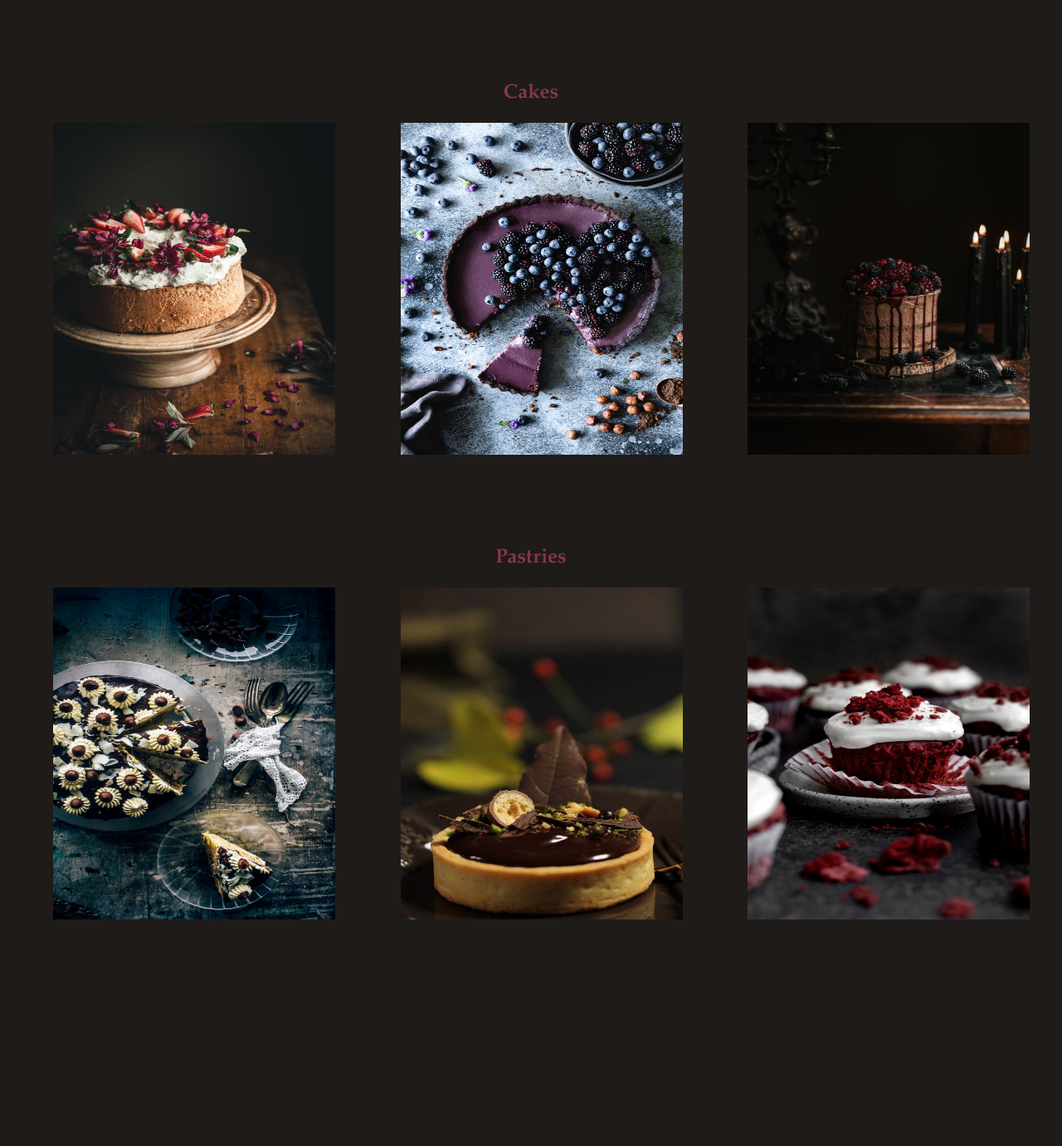
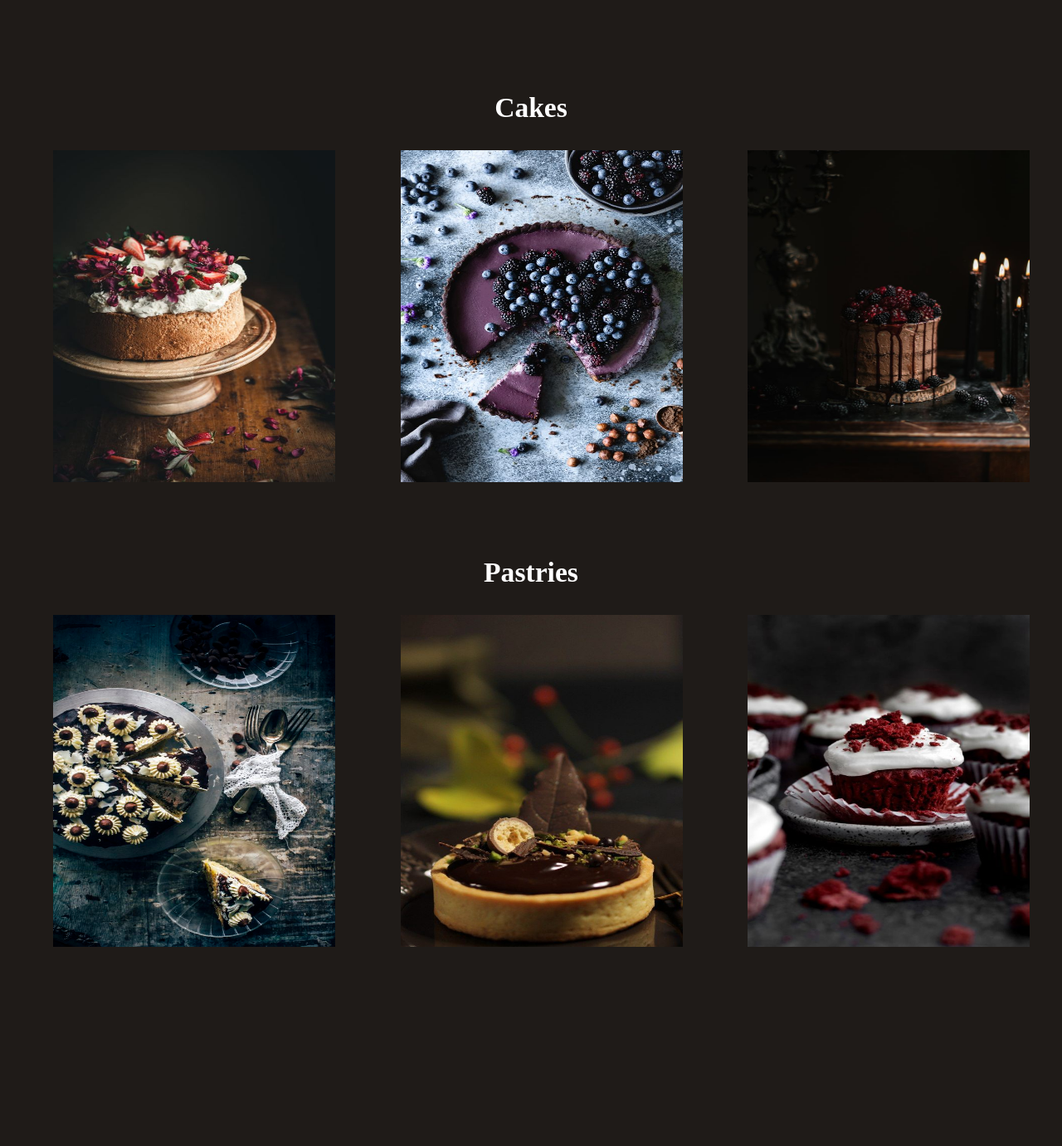
Before and after one commit to om-aroraa/Munch-Mosaic, a Django app: page /cakes/ in a window 1280 px wide. Shown: the part 277-1658 px from the top of the page at 83% size. Run offline with Django 4.2, Linux system fonts and the light colour scheme; data comes from the database, SQL or seed files in the repository; both versions use the stored data as it was after the commit; some libraries are stand-ins or nearby versions.

Commit message:
a bit change in css

```diff
--- a/home/static/css/menuitems.css
+++ b/home/static/css/menuitems.css
@@ -2,8 +2,18 @@
 
 html {
     scroll-behavior: smooth;
-    transition: all 0.9s ease-in;
+    transition: all 1s ease-in;
 }
+
+h2{
+    font-family: Footlight MT Light;
+    font-size: 2.1rem;
+    color: #ffffff;
+    text-align: center;
+    margin-top: 2rem;
+    margin-bottom: 2rem;
+}
+
 
 /* ==== collecting banners here of all items === */
 
--- a/home/templates/cakes.html
+++ b/home/templates/cakes.html
@@ -28,8 +28,9 @@
                 <div class="dropdown">
                     <a href="#pastries">Pastries</a>
                     <div class="dropdown-content">
-                        <a href="#">Death by chocolate pastry</a>
-                        <a href="#vanilla_scoop_waffle">More items coming soon</a>
+                        <a href="#chocopastry">Death by chocolate pastry</a>
+                        <a href="#chocochips">Coffee</a>
+                        <a href="#redvelvet">Red Velvet</a>
                     </div>
                 </div>
             </div>
@@ -39,15 +40,11 @@
         </nav>
     </div>
     <div class="container-all">
-        <h2>Cakes</h2>
+        <h2 id="cakes">Cakes</h2>
         <div class="card-container">
             {% for i in cakes %}
-            {{ i.id}}
-            {{ i.productName }}
-            {{ i.price }}
-            {{ i.description }}
             <article id="cakes" class="card-article">
-                <img src="{{ i.image }}" alt="" class="card-img">
+                <img src="/{{ i.image }}" alt="" class="card-img">
 
                 <div class="card-data">
                     <span class="card-discription">{{ i.description }}</span>
@@ -93,16 +90,16 @@
         <div class="card-container">
 
             <article class="card-article">
-                <img src="/static/imgs/chocochips cake.jpg" alt="" class="card-img">
+                <img src="/static/imgs/chocochips cake.jpg" alt="" class="card-img" id="chocochips">
 
-                <div class="card-data">
+                <div class="card-data" >
                     <span class="card-discription">Made with Something good</span>
                     <h2 class="card-title">Chocochips</h2>
                     <button class="card-button">Add to Cart</button>
                 </div>
             </article>
             <article class="card-article">
-                <img src="/static/imgs/coffee pastry.jpg" alt="" class="card-img">
+                <img src="/static/imgs/coffee pastry.jpg" alt="" class="card-img" id="chocopastry">
 
                 <div class="card-data">
                     <span class="card-discription">Made with Something good</span>
@@ -111,9 +108,9 @@
                 </div>
             </article>
             <article class="card-article">
-                <img src="/static/imgs/redvelvet.jpg" alt="" class="card-img">
+                <img src="/static/imgs/redvelvet.jpg" alt="" class="card-img" id="redvelvet" >
 
-                <div class="card-data">
+                <div class="card-data" >
                     <span class="card-discription">Made with Something good</span>
                     <h2 class="card-title">Red Velvet</h2>
                     <button class="card-button">Add to Cart</button>
```
Also changed, not shown: home/templates/beverages.html (+15 -9 lines), home/templates/desserts.html (+11 -8 lines), home/templates/snacks.html (+1 -6 lines), db.sqlite3, static/imgs/capuccinio.jpg (added).
